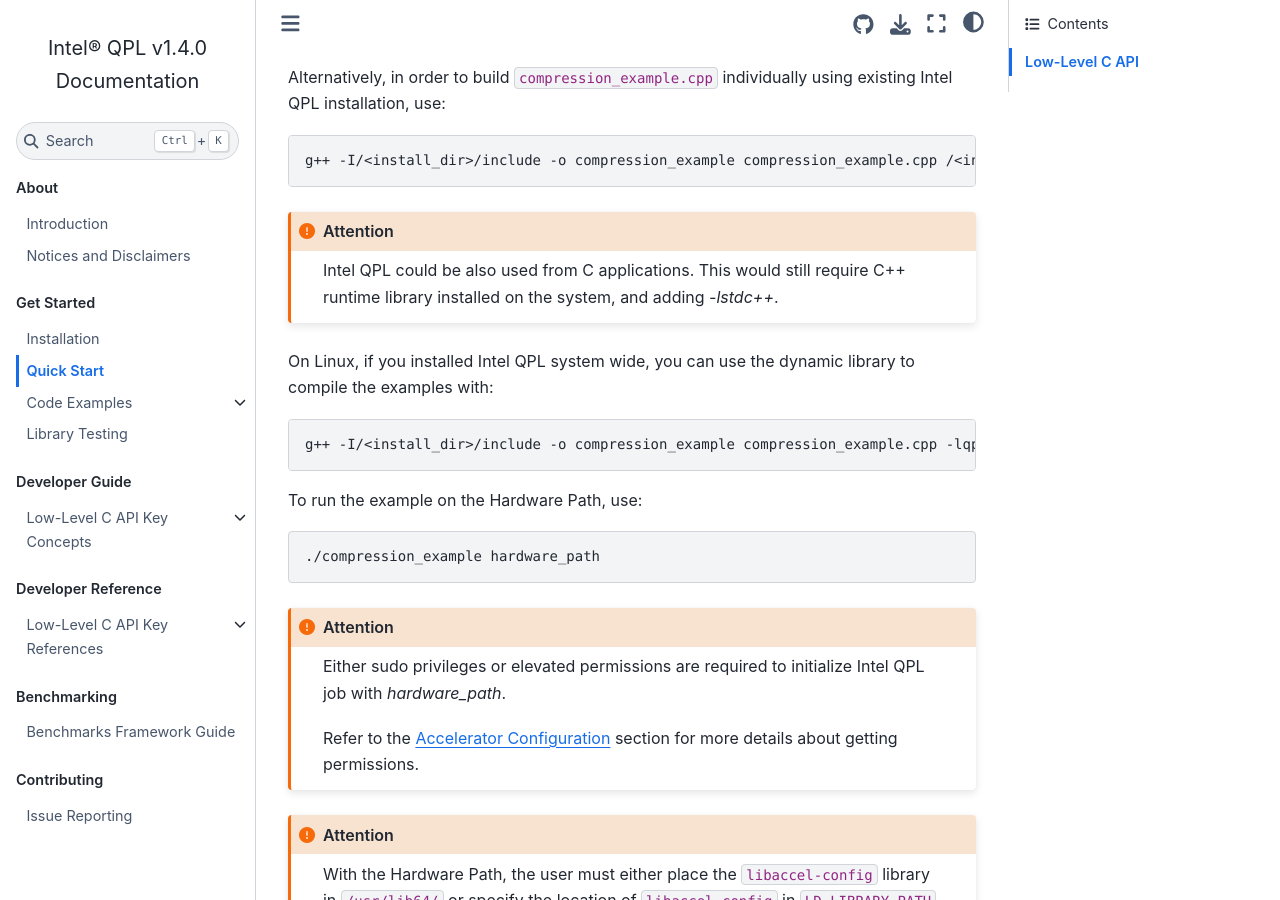
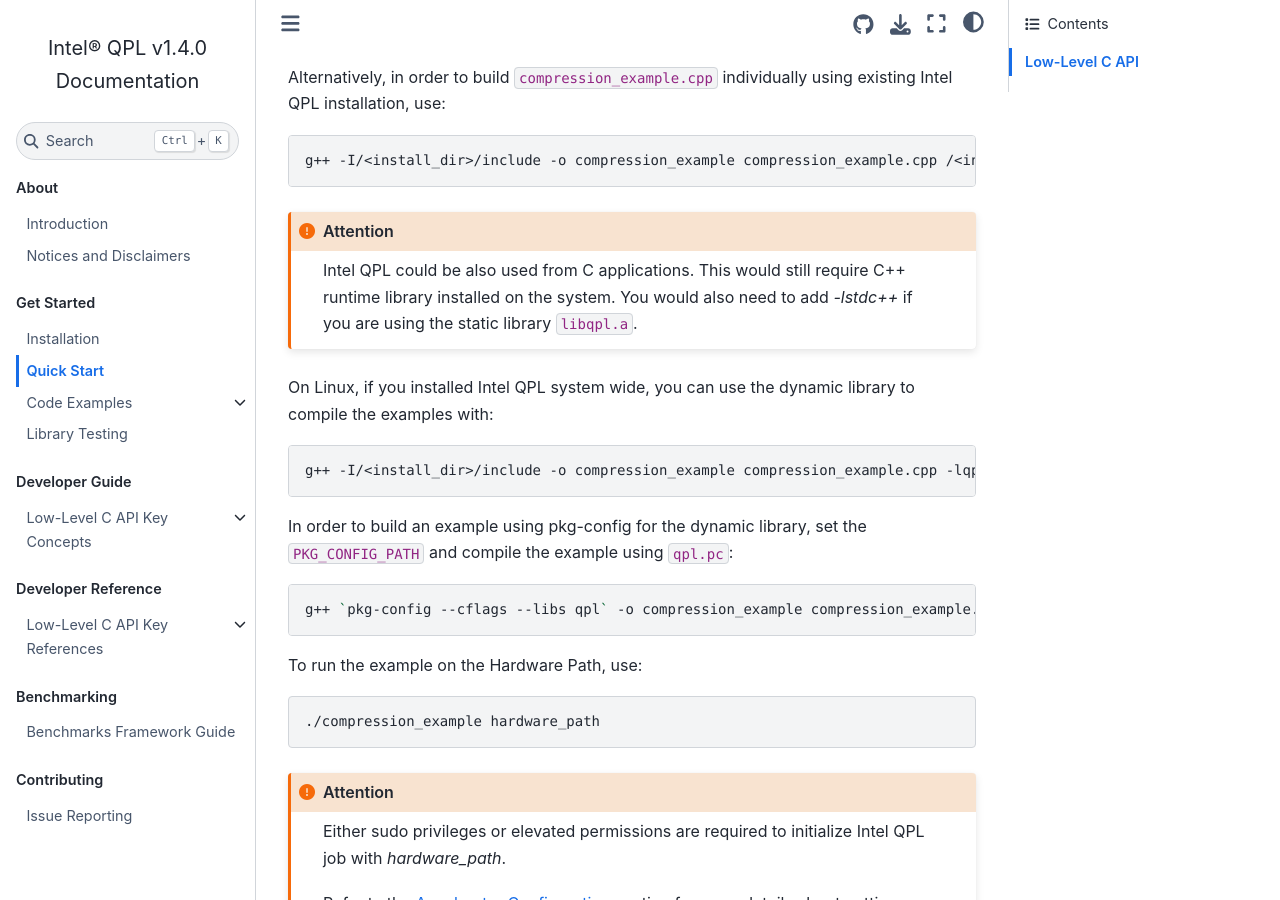
Before and after one commit to intel/qpl, a Sphinx documentation site: the page built from doc/source/documentation/get_started_docs/quick_start.rst, in a window 1280 px wide and 900 px high, scrolled down 1236 px. Built offline with Sphinx 7.4.7 and the Sphinx Book theme 1.1.4, drawn with Linux system fonts in a browser that asks for light colours.

Commit message:
[feature] Introduce pkg-config support for shared library (#920)
Co-authored-by: Miguel Bernal Marin <miguel.bernal.marin@linux.intel.com>
Co-authored-by: Maria Zhukova <maria.zhukova@intel.com>

```diff
--- a/CMakeLists.txt
+++ b/CMakeLists.txt
@@ -16,7 +16,9 @@
     cmake_minimum_required(VERSION 3.15 FATAL_ERROR)
 endif ()
 
-project(QPL VERSION 1.4.0 LANGUAGES C CXX)
+project(QPL VERSION 1.4.0 LANGUAGES C CXX
+    DESCRIPTION "A library to provide high-performance query processing operations on Intel CPUs."
+)
 
 # This specify the build version
 set(QPL_SHARED_LIB_VERSION   ${PROJECT_VERSION})
--- a/doc/source/documentation/get_started_docs/quick_start.rst
+++ b/doc/source/documentation/get_started_docs/quick_start.rst
@@ -66,14 +66,22 @@
 .. attention::
 
    Intel QPL could be also used from C applications.
-   This would still require C++ runtime library installed on the system, and adding `-lstdc++`.
+   This would still require C++ runtime library installed on the system.
+   You would also need to add `-lstdc++` if you are using the static library ``libqpl.a``.
 
 On Linux, if you installed Intel QPL system wide, you can use the dynamic
 library to compile the examples with:
 
 .. code-block:: shell
 
-    g++ -I/<install_dir>/include -o compression_example compression_example.cpp -lqpl -ldl
+    g++ -I/<install_dir>/include -o compression_example compression_example.cpp -lqpl
+
+In order to build an example using pkg-config for the dynamic library, set the
+``PKG_CONFIG_PATH`` and compile the example using ``qpl.pc``:
+
+.. code-block:: shell
+
+    g++ `pkg-config --cflags --libs qpl` -o compression_example compression_example.cpp
 
 To run the example on the Hardware Path, use:
 
```
Also changed, not shown: doc/source/documentation/get_started_docs/installation.rst (+10 -1 lines), 4 other files.
